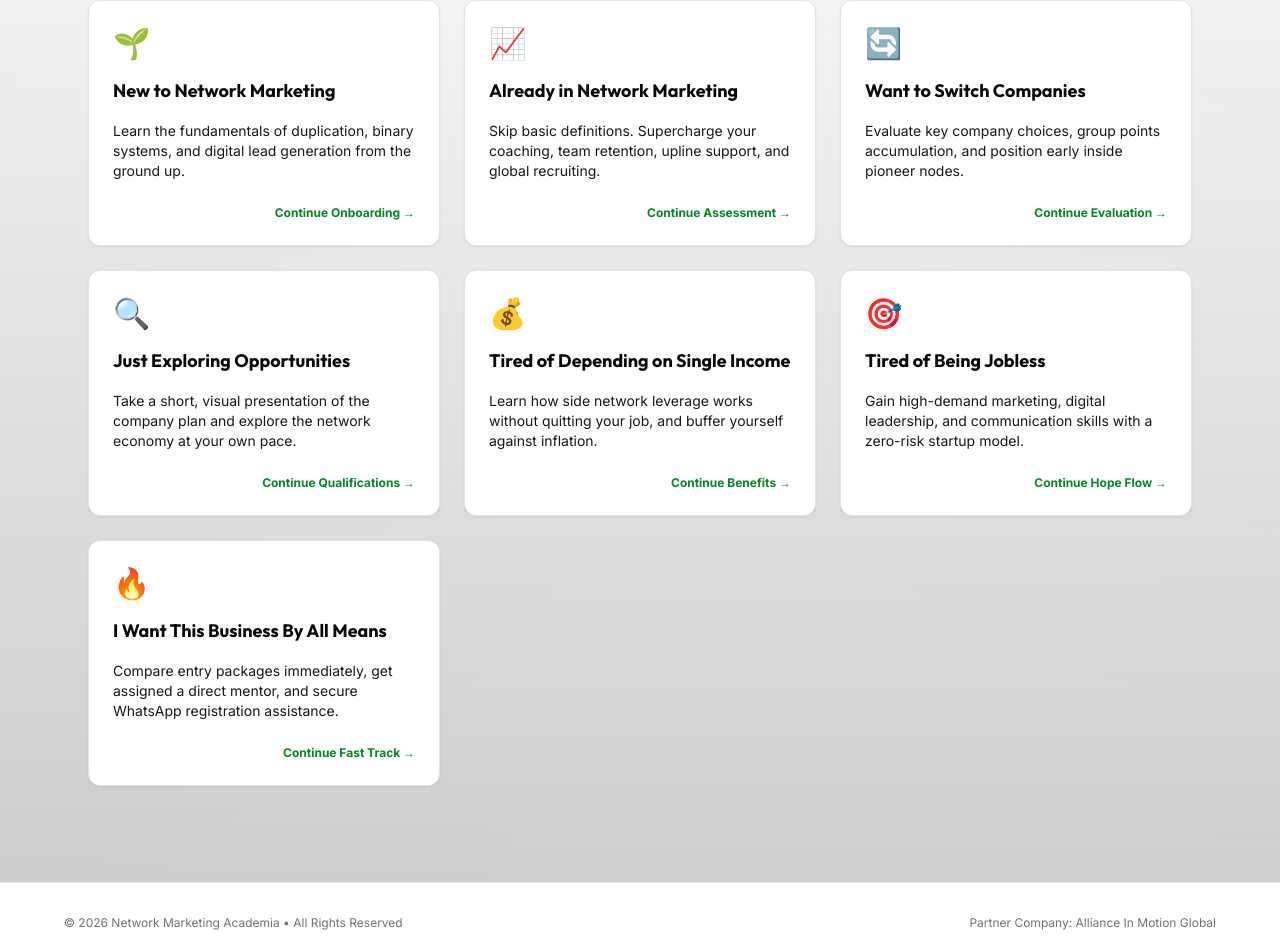
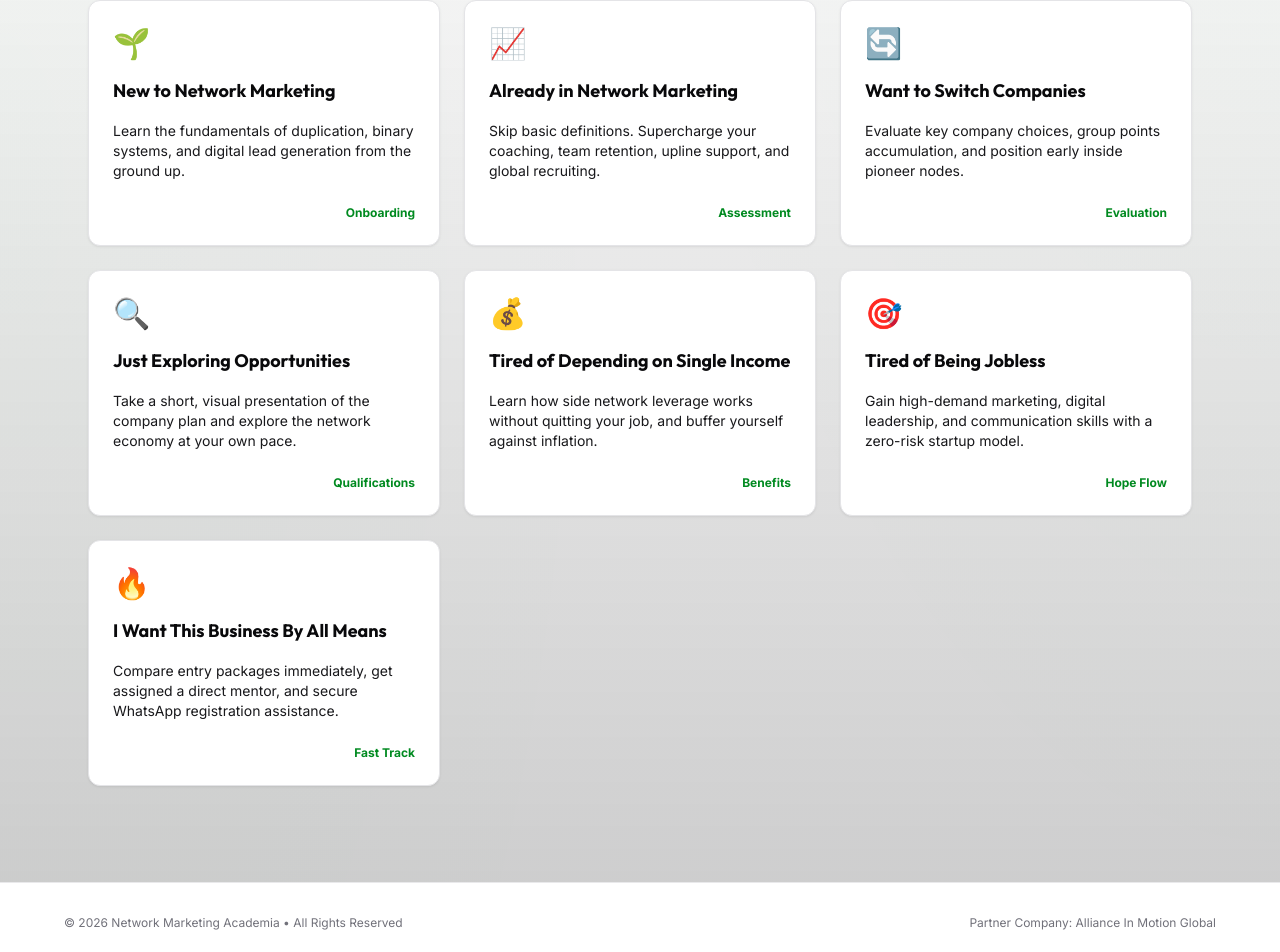
Before and after one commit to yvartpro/nmcademia_web, a Vue app: page / in a window 1280 px wide. Shown: the part 2913-3865 px from the top of the page. Built offline with nearby package versions, Linux system fonts and the light colour scheme; no server answers.

Commit message:
remove continue on cta

```diff
--- a/src/views/LandingPage.vue
+++ b/src/views/LandingPage.vue
@@ -162,7 +162,7 @@
             </div>
             <div class="pt-6 flex justify-end">
               <span class="text-xs font-bold text-accent group-hover:translate-x-1.5 transition-transform duration-300">
-                Continue {{ j.ctaLabel }} →
+                {{ j.ctaLabel }}
               </span>
             </div>
           </router-link>
```
